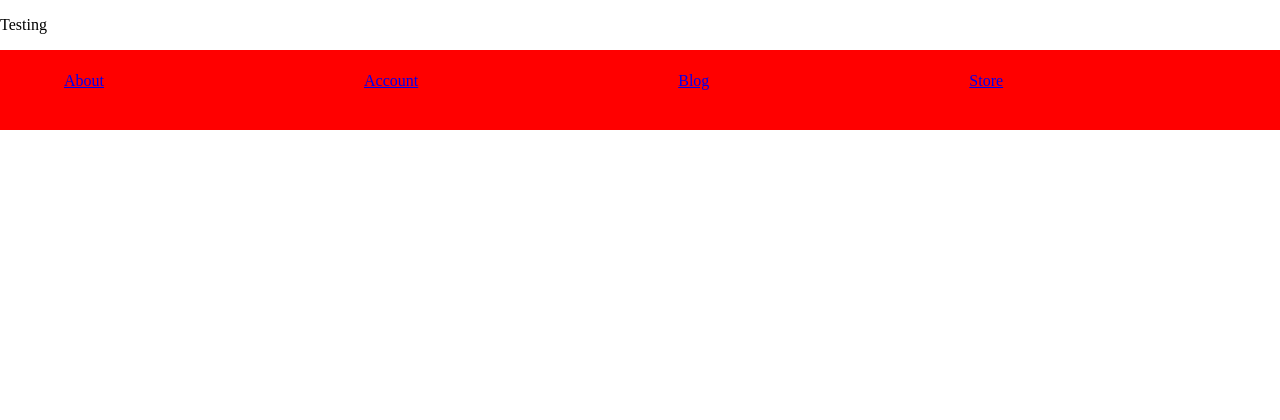
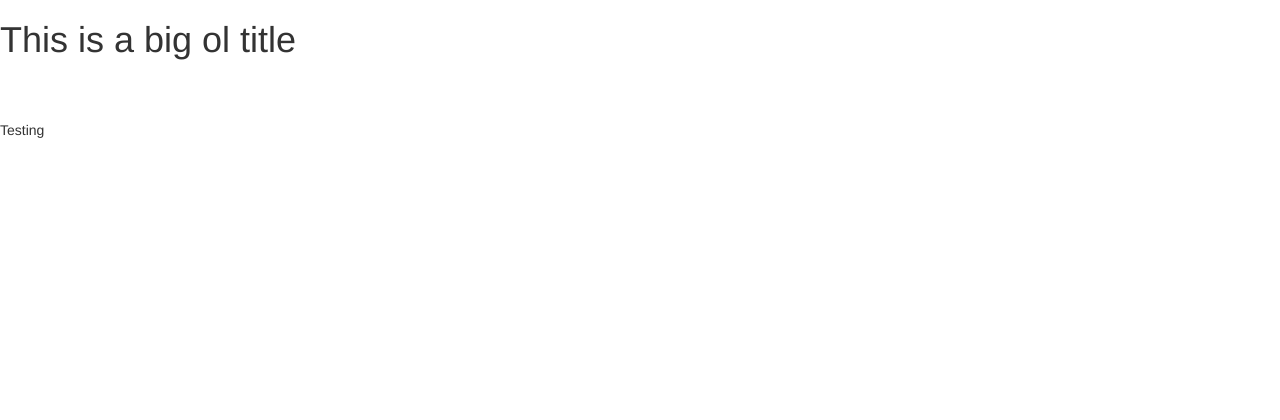
Before and after one commit to noah1664/G11, a PHP site: page / in a window 1280 px wide. Shown: the top 420 px of the page. Run offline with PHP 8.4, Linux system fonts and the light colour scheme.

Commit message:
Minor changes to headerfooter css and main page

```diff
--- a/index.html
+++ b/index.html
@@ -2,11 +2,13 @@
     <html lang="en">
         <head>
 		    <meta charset="UTF-8" name="viewport" content="width=device-width, initial-scale=1">
-		    <title>lulxD</title>
-            <link rel="stylesheet" type="text/css" href="style/base.css">
+		    <title>GeekSQUAD Website</title>
+            <link rel="stylesheet" type="text/css" href="https://maxcdn.bootstrapcdn.com/bootstrap/3.3.7/css/bootstrap.min.css">
+            <link rel="stylesheet" type="text/css" href="style/headerfooter.css">
         </head>
         <body>
             <header>
+                <h1>This is a big ol title</h1>
             </header>
             <main>
 				<p>Testing</p>
--- a/style/headerfooter.css
+++ b/style/headerfooter.css
@@ -4,7 +4,9 @@
 }
 body {
     /* Margin top for fixed header */
+    margin-top: 120px;
     /* Margin bottom by footer height */
+    margin-bottom: 50px;
 }
 footer {
     /*Core essentials for footer placement */
```
